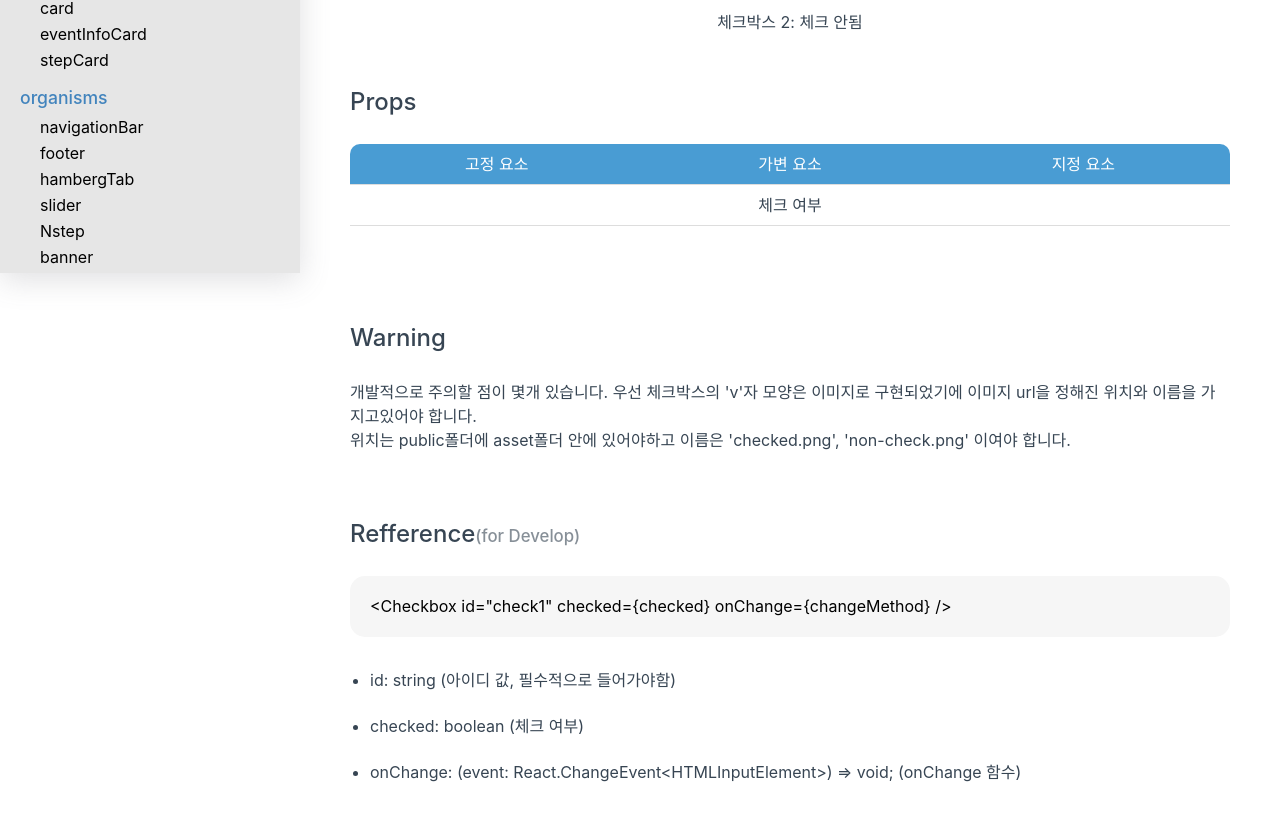
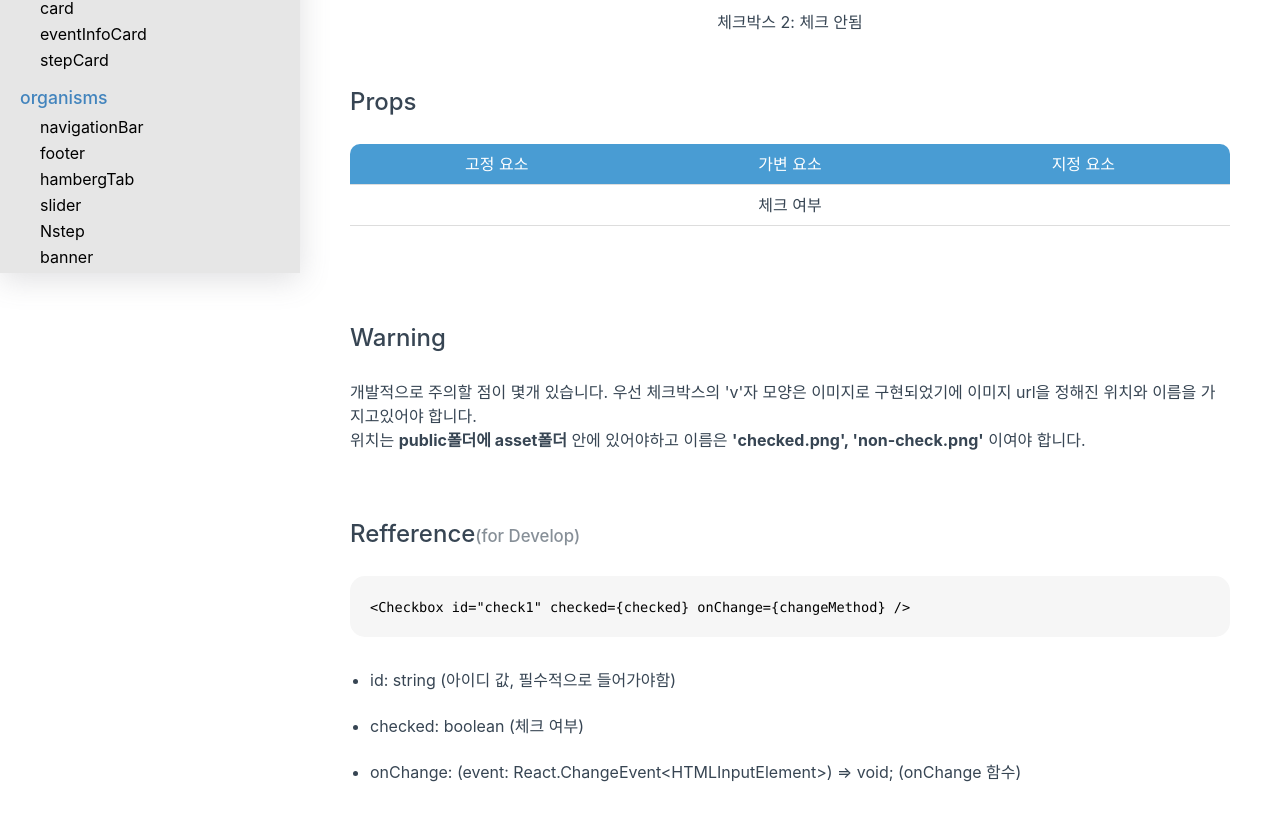
Before and after one commit to susirecipe/susirecipe-design-system, a React (Create React App) app: page /susirecipe-design-system/atoms/checkbox in a window 1280 px wide. Shown: the part 527-1348 px from the top of the page. Built offline with nearby package versions, Linux system fonts and the light colour scheme.

Commit message:
fix: checkbox 이미지 변경 및 intro 수정

```diff
--- a/src/components/another/Intro/CheckboxIntro.tsx
+++ b/src/components/another/Intro/CheckboxIntro.tsx
@@ -71,13 +71,15 @@ const CheckboxIntro: React.FC = () => {
       <IntroParagraph>
         개발적으로 주의할 점이 몇개 있습니다. 우선 체크박스의 'v'자 모양은 이미지로 구현되었기에 이미지 url을 정해진
         위치와 이름을 가지고있어야 합니다. <br />
-        위치는 public폴더에 asset폴더 안에 있어야하고 이름은 'checked.png', 'non-check.png' 이여야 합니다.
+        위치는 <b>public폴더에 asset폴더</b> 안에 있어야하고 이름은 <b>'checked.png', 'non-check.png'</b> 이여야 합니다.
       </IntroParagraph>
 
       <IntroSmallHeader>
         Refference<small>(for Develop)</small>
       </IntroSmallHeader>
-      <CodeBox>&lt;Checkbox id="check1" checked=&#123;checked&#125; onChange=&#123;changeMethod&#125; /&gt;</CodeBox>
+      <CodeBox>
+        <code>&lt;Checkbox id="check1" checked=&#123;checked&#125; onChange=&#123;changeMethod&#125; /&gt;</code>
+      </CodeBox>
       <ListBox>
         <li>id: string (아이디 값, 필수적으로 들어가야함)</li>
         <li>checked: boolean (체크 여부)</li>
```
Also changed, not shown: public/asset/checked.png, public/asset/non-check.png.
